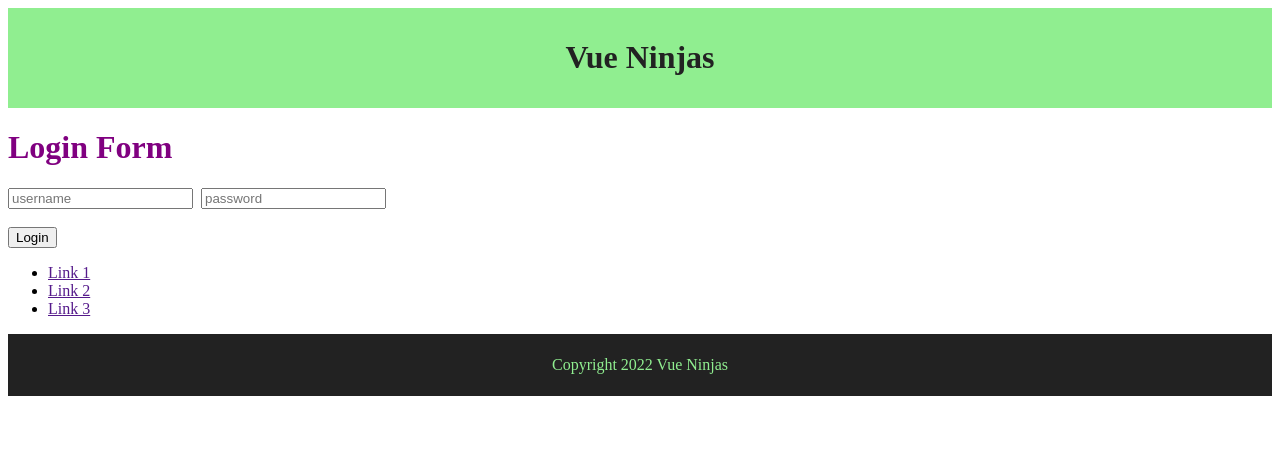
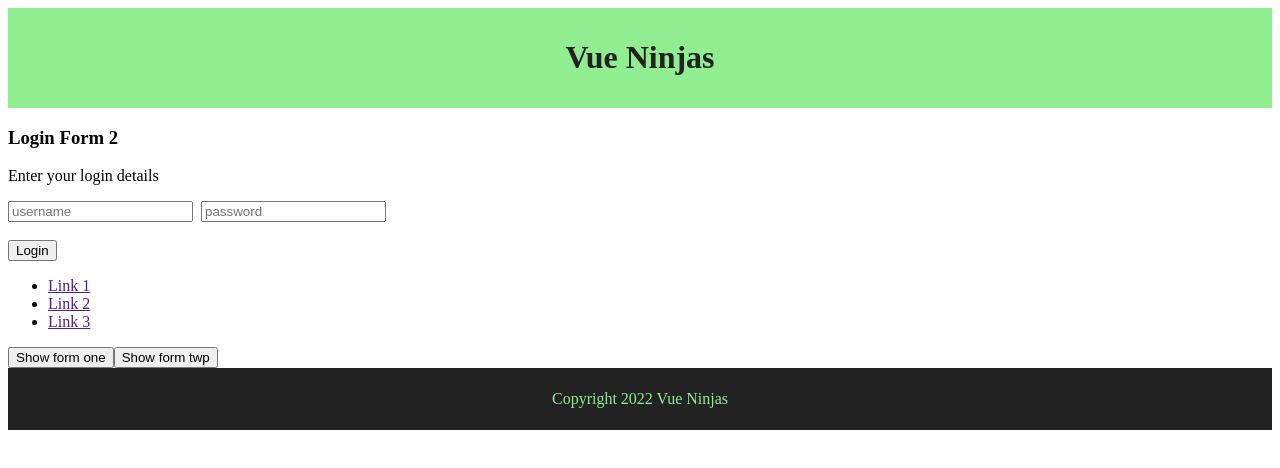
Before and after one commit to rochellecanale/full_stack_vue_express, a Vue app in the folder client/: page / in a window 1280 px wide. Shown: the top 468 px of the page. Built offline with nearby package versions, Linux system fonts and the light colour scheme.

Commit message:
Dynamic component

```diff
--- a/client/src/App.vue
+++ b/client/src/App.vue
@@ -5,6 +5,7 @@
     <!--
     <app-ninjas v-bind:ninjas="ninjas"></app-ninjas>
     -->
+    <!--
     <form-helper>
       <h1 slot="form-header">{{ formTitle }}</h1>
       <div slot="form-content">
@@ -16,6 +17,13 @@
         <button type="submit">Login</button>
       </div>
     </form-helper>
+    -->
+    <keep-alive>
+     <component v-bind:is="component"></component>
+    </keep-alive>
+    <button @click="component = 'form-one'">Show form one</button>
+    <button @click="component = 'form-two'">Show form twp</button>
+
     <app-footer v-bind:title="title"></app-footer>
 
   </div>
@@ -24,18 +32,23 @@
 
 import Header from './components/Header'
 import Footer from './components/Footer'
-import Ninjas from './components/Ninjas'
-import FormHelper from './components/FormHelper.vue'
+//import Ninjas from './components/Ninjas'
+
+import FormOne from './components/FormOne.vue'
+import FormTwo from './components/FormTwo'
 
 export default {
   components: {
     'app-header': Header,
     'app-footer': Footer,
-    'app-ninjas': Ninjas,
-    'form-helper': FormHelper
+    //'app-ninjas': Ninjas,
+    //'form-helper': FormHelper,
+    'form-one': FormOne,
+    'form-two': FormTwo
   },
   data() {
     return {
+      component: 'form-two',
       formTitle: 'Login Form',
       title: 'Vue Ninjas',
       ninjas: [
--- /dev/null
+++ b/client/src/components/FormOne.vue
@@ -0,0 +1,32 @@
+<template>
+  <div>
+    <form-helper>
+      <div slot="form-header">
+          <h3>{{ formTitle }}</h3>
+          <p>Enter your login details</p>
+      </div>
+      <div slot="form-content">
+        <input type="text" placeholder="username" required />&nbsp;
+        <input type="password" placeholder="password" required />
+      </div>
+      <div slot="form-buttons">
+        <br />
+        <button type="submit">Login</button>
+      </div>
+    </form-helper>
+  </div>
+</template>
+<script>
+import FormHelper from '../components/FormHelper.vue'
+export default {
+  name: "form-one",
+  components: {
+      'form-helper': FormHelper
+  },
+  data() {
+    return {
+      formTitle: "Login Form 1",
+    };
+  },
+};
+</script>
--- /dev/null
+++ b/client/src/components/FormTwo.vue
@@ -0,0 +1,32 @@
+<template>
+  <div>
+    <form-helper>
+      <div slot="form-header">
+          <h3>{{ formTitle }}</h3>
+          <p>Enter your login details</p>
+      </div>
+      <div slot="form-content">
+        <input type="text" placeholder="username" required />&nbsp;
+        <input type="password" placeholder="password" required />
+      </div>
+      <div slot="form-buttons">
+        <br />
+        <button type="submit">Login</button>
+      </div>
+    </form-helper>
+  </div>
+</template>
+<script>
+import FormHelper from '../components/FormHelper.vue'
+export default {
+  name: "form-two",
+  components: {
+      'form-helper': FormHelper
+  },
+  data() {
+    return {
+      formTitle: "Login Form 2",
+    };
+  },
+};
+</script>
```
